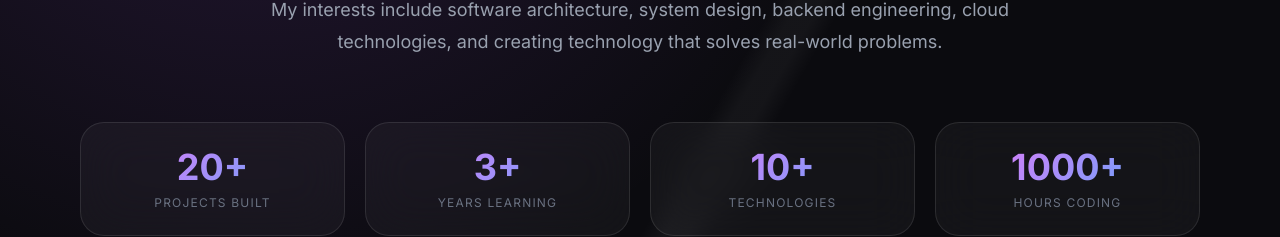
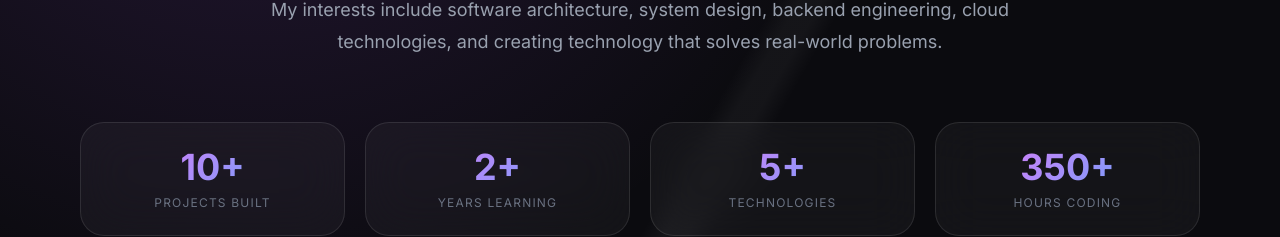
Before and after one commit to akirakaori/my-portfolio, a Next.js app: page / in a window 1280 px wide. Shown: the part 1532-1769 px from the top of the page. Built offline with nearby package versions, Linux system fonts and the light colour scheme.

Commit message:
Eddited the abotu us page and the experience page

```diff
--- a/src/components/About.tsx
+++ b/src/components/About.tsx
@@ -13,10 +13,10 @@ import {
 } from "react-icons/fa";
 
 const stats = [
-  { value: "20+", label: "Projects Built" },
-  { value: "3+", label: "Years Learning" },
-  { value: "10+", label: "Technologies" },
-  { value: "1000+", label: "Hours Coding" },
+  { value: "10+", label: "Projects Built" },
+  { value: "2+", label: "Years Learning" },
+  { value: "5+", label: "Technologies" },
+  { value: "350+", label: "Hours Coding" },
 ];
 
 const focusAreas = [
--- a/src/components/Experience.tsx
+++ b/src/components/Experience.tsx
@@ -10,6 +10,26 @@ import {
 } from "lucide-react";
 
 const experiences = [
+    {
+    type: "Education",
+    icon: <GraduationCap size={22} />,
+    title: "BSc (Hons) Computing",
+    organization: "Islington College",
+    link: "#",
+    period: "2023 - Present",
+    location: "Kathmandu, Nepal",
+    description: [
+      "Studying computing with focus on software engineering, databases, cloud computing, AI, and full-stack development.",
+      "Built academic and real-world projects across healthcare, automation, IoT, machine learning, and web systems.",
+    ],
+    tech: [
+      "Software Engineering",
+      "Cloud Computing",
+      "AI",
+      "Databases",
+      "Full-Stack",
+    ],
+  },
   {
     type: "Internship",
     icon: <BriefcaseBusiness size={22} />,
@@ -33,26 +53,7 @@ const experiences = [
       "JavaScript",
     ],
   },
-  {
-    type: "Education",
-    icon: <GraduationCap size={22} />,
-    title: "BSc (Hons) Computing",
-    organization: "Islington College",
-    link: "#",
-    period: "2023 - Present",
-    location: "Kathmandu, Nepal",
-    description: [
-      "Studying computing with focus on software engineering, databases, cloud computing, AI, and full-stack development.",
-      "Built academic and real-world projects across healthcare, automation, IoT, machine learning, and web systems.",
-    ],
-    tech: [
-      "Software Engineering",
-      "Cloud Computing",
-      "AI",
-      "Databases",
-      "Full-Stack",
-    ],
-  },
+
   {
     type: "Certifications",
     icon: <Award size={22} />,
```
